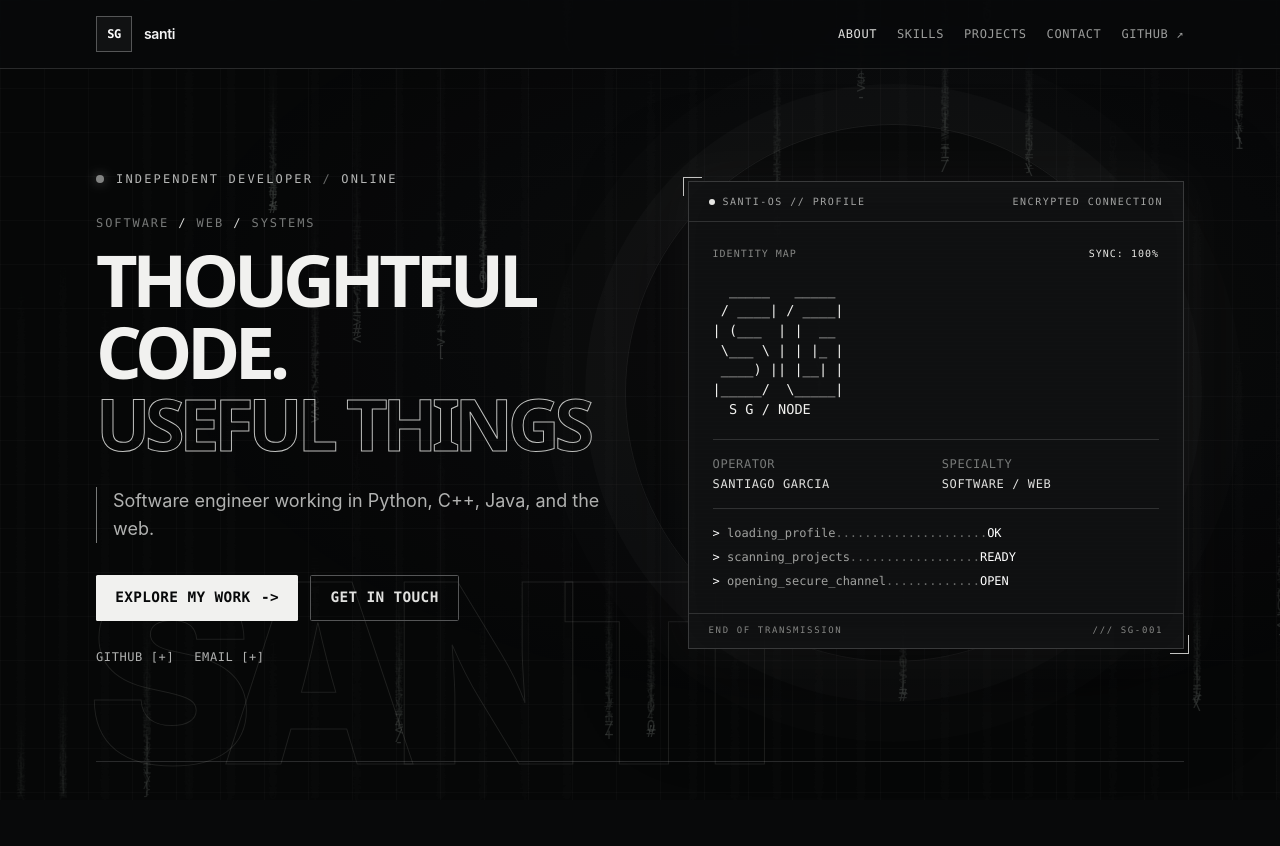
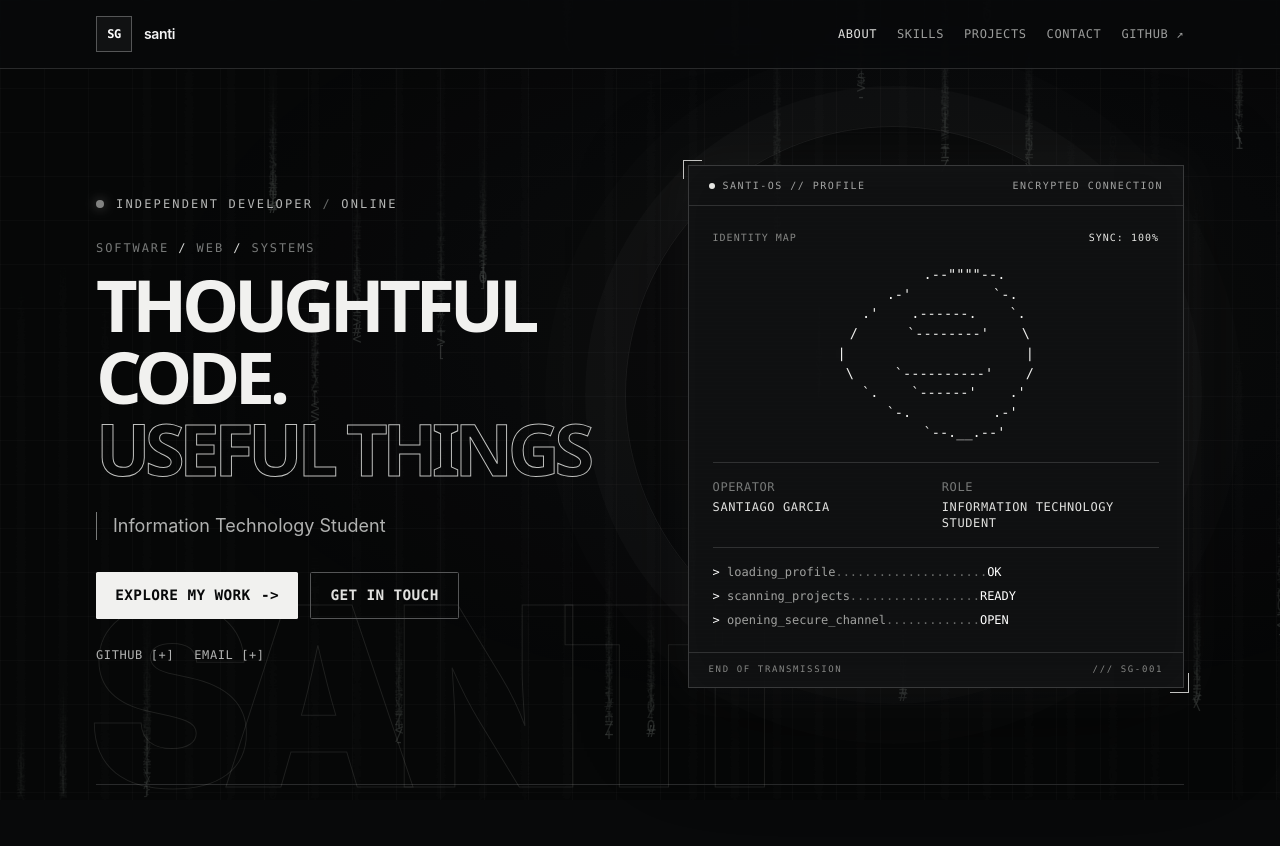
Before and after one commit to santiagogarcia13/santi, a Flask app: page / in a window 1280 px wide. Shown: the top 846 px of the page. Run offline with Flask 3, Linux system fonts and the light colour scheme.

Commit message:
Add animated ASCII eye profile

```diff
--- a/content.py
+++ b/content.py
@@ -7,7 +7,7 @@ Edit this file to personalize the site without changing its templates.
 
 NAME = "Santiago Garcia"
 SITE_NAME = "santi"
-TAGLINE = "Software engineer working in Python, C++, Java, and the web."
+TAGLINE = "Information Technology Student"
 
 # Path to your photo, relative to the static folder. Leave empty to use initials.
 # Square images crop best.
--- a/static/css/style.css
+++ b/static/css/style.css
@@ -290,39 +290,28 @@ textarea:focus-visible {
   opacity: 0.45;
 }
 
-.ascii-name {
+.ascii-eye {
   position: relative;
   margin: 0;
   overflow: hidden;
   color: #f1f1ef;
   font-family: ui-monospace, SFMono-Regular, Menlo, Monaco, Consolas, monospace;
-  font-size: clamp(0.62rem, 1.65vw, 0.85rem);
+  font-size: clamp(0.55rem, 1.65vw, 0.85rem);
   font-weight: 500;
   line-height: 1.45;
-  text-shadow: 0 0 18px rgb(255 255 255 / 16%);
+  text-align: center;
+  text-shadow: 0 0 18px rgb(255 255 255 / 28%);
   white-space: pre;
 }
 
-.ascii-image-wrap {
-  position: relative;
-  min-height: 11rem;
-  overflow: hidden;
-  border: 1px solid #303132;
-  background: #08090a;
+.ascii-eye.is-animated {
+  animation: eye-glow 2.4s ease-in-out infinite;
 }
 
-.ascii-image {
-  position: absolute;
-  inset: 0;
-  width: 100%;
-  height: 100%;
-  object-fit: cover;
-  opacity: 0.24;
-  filter: grayscale(1) contrast(1.2);
-}
-
-.ascii-image-wrap .ascii-name {
-  padding: 1rem;
+@keyframes eye-glow {
+  50% {
+    text-shadow: 0 0 24px rgb(255 255 255 / 48%);
+  }
 }
 
 .console-corner {
@@ -428,7 +417,8 @@ textarea:focus-visible {
   }
 
   .status-pulse,
-  .cursor-blink {
+  .cursor-blink,
+  .ascii-eye.is-animated {
     animation: none;
   }
 
--- a/templates/index.html
+++ b/templates/index.html
@@ -4,10 +4,10 @@
   <meta charset="UTF-8">
   <meta name="viewport" content="width=device-width, initial-scale=1">
   <meta name="theme-color" content="#08090a">
-  <title>{{ content.SITE_NAME }} — {{ content.NAME }}, Software Engineer</title>
+  <title>{{ content.SITE_NAME }} — {{ content.NAME }}, {{ content.TAGLINE }}</title>
   <meta name="description" content="{{ content.TAGLINE }}">
   <link rel="stylesheet" href="{{ '/static/css/tailwind-built.css' if static_mode else url_for('static', filename='css/tailwind-built.css') }}">
-  <link rel="stylesheet" href="{{ '/static/css/style.css?v=5' if static_mode else url_for('static', filename='css/style.css', v=5) }}">
+  <link rel="stylesheet" href="{{ '/static/css/style.css?v=7' if static_mode else url_for('static', filename='css/style.css', v=7) }}">
   <link rel="icon" href="data:,">
 </head>
 <body class="cyber-grid bg-[#08090a] text-[#f1f1ef] antialiased">
@@ -73,30 +73,18 @@
               <span>IDENTITY MAP</span>
               <span class="text-[#e6e6e3]">SYNC: 100%</span>
             </div>
-            {% if content.IMAGE %}
-              <div class="ascii-image-wrap">
-                <img class="ascii-image" src="{{ '/static/' ~ content.IMAGE if static_mode else url_for('static', filename=content.IMAGE) }}" alt="{{ content.NAME }}" width="640" height="720">
-                <pre class="ascii-name" aria-hidden="true">  _____   _____
- / ____| / ____|
-| (___  | |  __
- \___ \ | | |_ |
- ____) || |__| |
-|_____/  \_____|
-  S G / NODE</pre>
-              </div>
-            {% else %}
-              <pre class="ascii-name" role="img" aria-label="ASCII art initials SG">
-  _____   _____
- / ____| / ____|
-| (___  | |  __
- \___ \ | | |_ |
- ____) || |__| |
-|_____/  \_____|
-  S G / NODE</pre>
-            {% endif %}
+            <pre class="ascii-eye" data-ascii-eye role="img" aria-label="Animated ASCII eye">       .--""""--.
+    .-'          `-.
+  .'    .------.    `.
+ /     /  .--.  \     \
+|     |  (  o  )  |     |
+ \     \  `--'  /     /
+  `.    `------'    .'
+    `-.          .-'
+       `--.__.--'</pre>
             <div class="mt-5 grid grid-cols-2 gap-3 border-y border-[#303132] py-4 font-mono text-[10px] uppercase tracking-wider sm:text-xs">
               <div><span class="block text-[#777978]">OPERATOR</span><span class="mt-1 block text-[#e1e1df]">{{ content.NAME }}</span></div>
-              <div><span class="block text-[#777978]">SPECIALTY</span><span class="mt-1 block text-[#e1e1df]">SOFTWARE / WEB</span></div>
+              <div><span class="block text-[#777978]">ROLE</span><span class="mt-1 block text-[#e1e1df]">{{ content.TAGLINE }}</span></div>
             </div>
             <div class="mt-4 space-y-2 font-mono text-[10px] text-[#a0a19f] sm:text-xs" aria-label="System status">
               <p><span class="text-white">&gt;</span> loading_profile<span class="text-[#686a69]">.....................</span><span class="text-white">OK</span></p>
@@ -258,6 +246,6 @@
     </div>
   </footer>
 
-  <script src="{{ '/static/js/main.js?v=5' if static_mode else url_for('static', filename='js/main.js', v=5) }}"></script>
+  <script src="{{ '/static/js/main.js?v=7' if static_mode else url_for('static', filename='js/main.js', v=7) }}"></script>
 </body>
 </html>
--- a/templates/projects.html
+++ b/templates/projects.html
@@ -7,7 +7,7 @@
   <title>Projects — {{ content.SITE_NAME }}</title>
   <meta name="description" content="Selected projects built by {{ content.NAME }}.">
   <link rel="stylesheet" href="{{ '/static/css/tailwind-built.css' if static_mode else url_for('static', filename='css/tailwind-built.css') }}">
-  <link rel="stylesheet" href="{{ '/static/css/style.css?v=5' if static_mode else url_for('static', filename='css/style.css', v=5) }}">
+  <link rel="stylesheet" href="{{ '/static/css/style.css?v=7' if static_mode else url_for('static', filename='css/style.css', v=7) }}">
   <link rel="icon" href="data:,">
 </head>
 <body class="cyber-grid bg-[#08090a] text-[#f1f1ef] antialiased">
@@ -90,6 +90,6 @@
     </div>
   </footer>
 
-  <script src="{{ '/static/js/main.js?v=5' if static_mode else url_for('static', filename='js/main.js', v=5) }}"></script>
+  <script src="{{ '/static/js/main.js?v=7' if static_mode else url_for('static', filename='js/main.js', v=7) }}"></script>
 </body>
 </html>
```
Also changed, not shown: static/js/main.js (+74 -0 lines).
